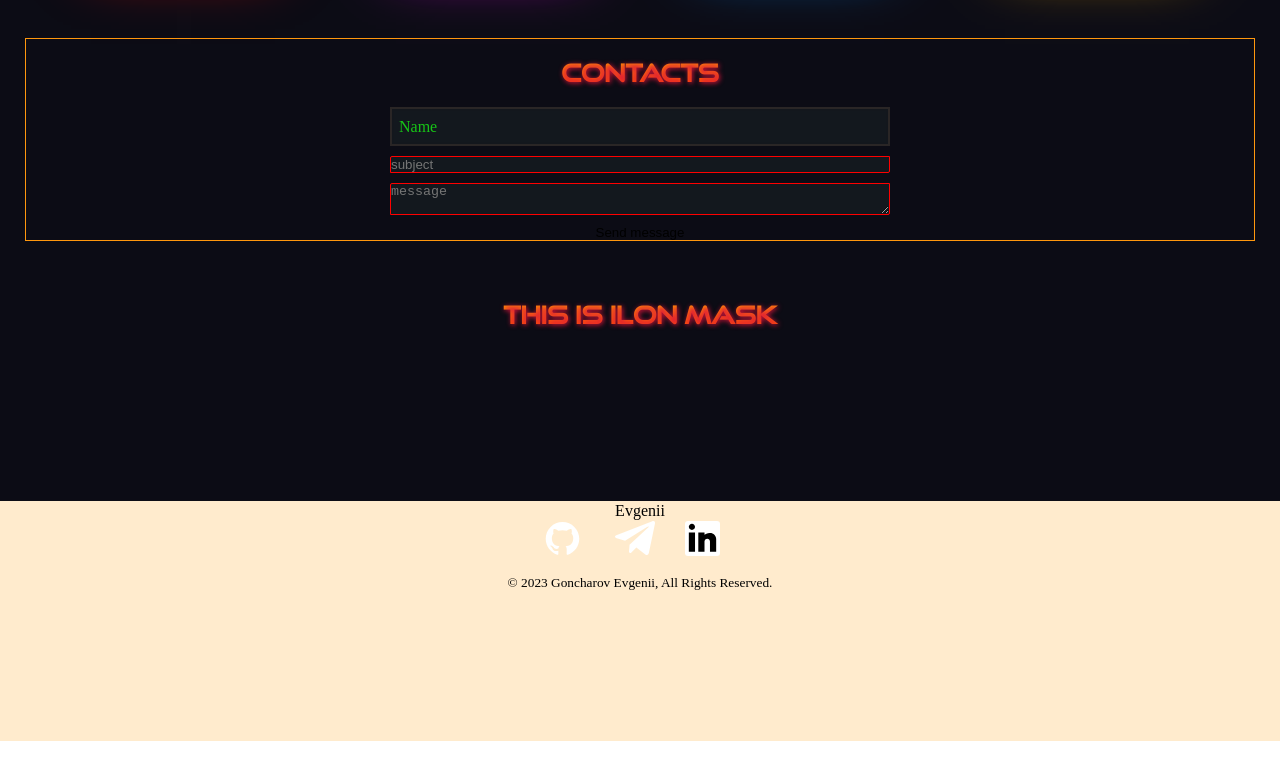
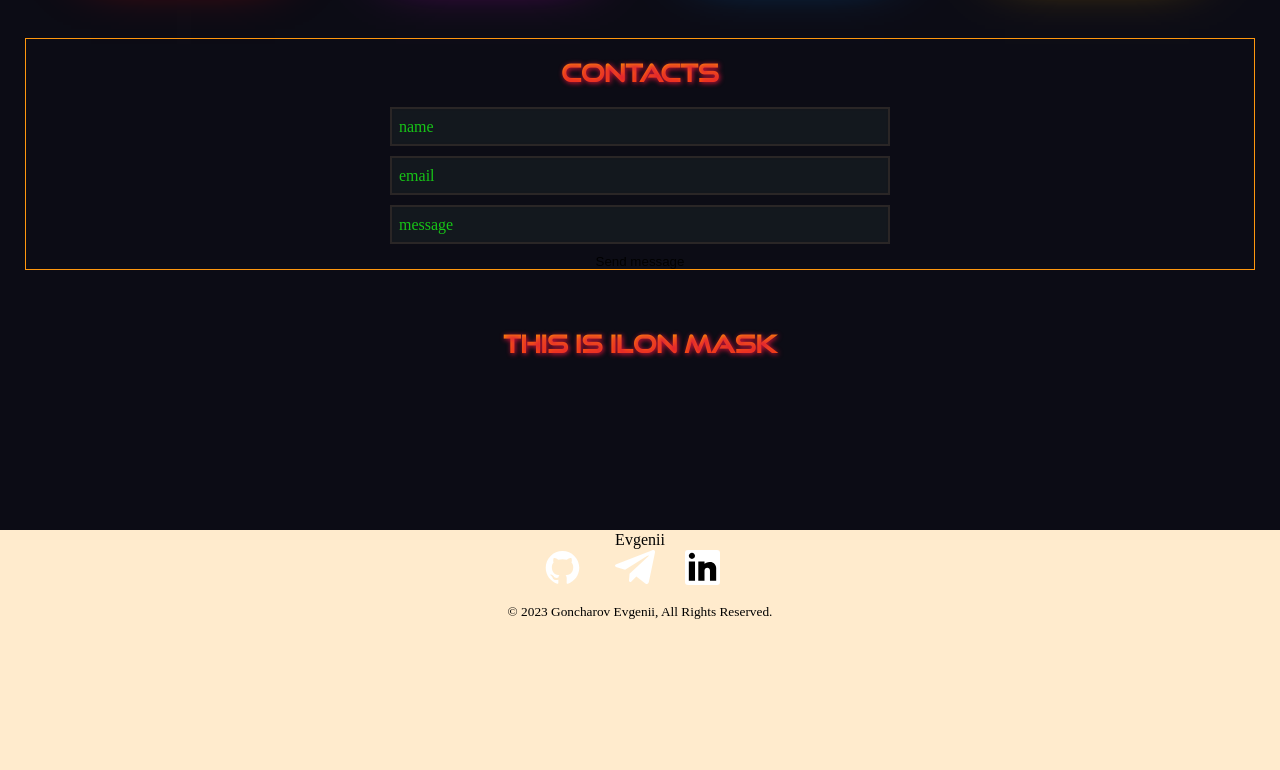
Before and after one commit to 1evgen/MyPortfolio, a React app: page / in a window 1280 px wide. Shown: the part 3553-4323 px from the top of the page. Before the commit the page ends 4294 px from the top, so only its background shows below. Built offline with nearby package versions, Linux system fonts and the light colour scheme.

Commit message:
fix bug with autofill

```diff
--- a/src/Components/CustomInput.tsx
+++ b/src/Components/CustomInput.tsx
@@ -5,6 +5,7 @@ import {theme} from "../styles/theme";
 interface IInputOwnType {
     idLabel: string
     placeholder: string
+    type?: string
 }
 
 
@@ -13,16 +14,16 @@ export const CustomInput = (props: IInputOwnType) => {
     const onChangeHandler = (e: ChangeEvent<HTMLInputElement>)=> setValue(e.target.value)
 
 
-    const {idLabel, placeholder} = props
+    const {idLabel, placeholder,type} = props
     return (
         <ContainerInput isValue={hasValue} >
             <Field
                    onChange={onChangeHandler}
                    value={hasValue}
-                   type={"text"}
+                   type={type}
                    id={idLabel}
                    placeholder={placeholder}></Field>
-            <Label htmlFor={idLabel}  isValue={hasValue}>Name</Label>
+            <Label htmlFor={idLabel}  isValue={hasValue}>{idLabel}</Label>
         </ContainerInput>
     );
 };
@@ -63,13 +64,19 @@ const Field = styled.input`
     opacity: 0;
 
   }
-
     &:focus-within{
         &::placeholder{
           opacity: 1;
         }
     }
 
+  &:-webkit-autofill {
+    -webkit-text-fill-color: ${theme.colors.font} !important;
+    border: 2px solid rgba(24, 26, 24, 0.07) !important;
+    -webkit-background-clip: text;
+    transition: background-color 5000s ease-in-out 0s;
+    box-shadow: inset 0 0 20px 20px #23232329;
+  }
 `
 
 const Label = styled.label<{ isValue: string}>`
--- a/src/layout/sections/contacts/Contact.tsx
+++ b/src/layout/sections/contacts/Contact.tsx
@@ -11,10 +11,10 @@ export const Contact = () => {
         <StyledContacts>
             <ContainerBlock>
         <SectionTitle>Contacts</SectionTitle>
-            <StyledForm>
-                <CustomInput idLabel={'name'} placeholder={'Enter your name'}/>
-                <Field placeholder={'subject'}></Field>
-                <Field as={'textarea'} placeholder={'message'}></Field>
+            <StyledForm autoComplete= {'off'}>
+                <CustomInput  idLabel={'name'} placeholder={'Enter your name'} type={'name'} />
+                <CustomInput idLabel={'email'} placeholder={'Enter your email'} type={'email'}/>
+                <CustomInput idLabel={'message'} placeholder={'message'} type={'textarea'}/>
                 <Button type={'submit'}>Send message</Button>
             </StyledForm>
             </ContainerBlock>
@@ -37,11 +37,3 @@ const StyledForm = styled.form`
     gap: 10px;
     margin: 0 auto;
 `
-
-const Field = styled.input`
-    width: 100%;
-    background-color: #13181e;
-    border: 1px solid red;
-    color: red;
-    border-radius: 2px 0px 2px 0px;
-`
```
